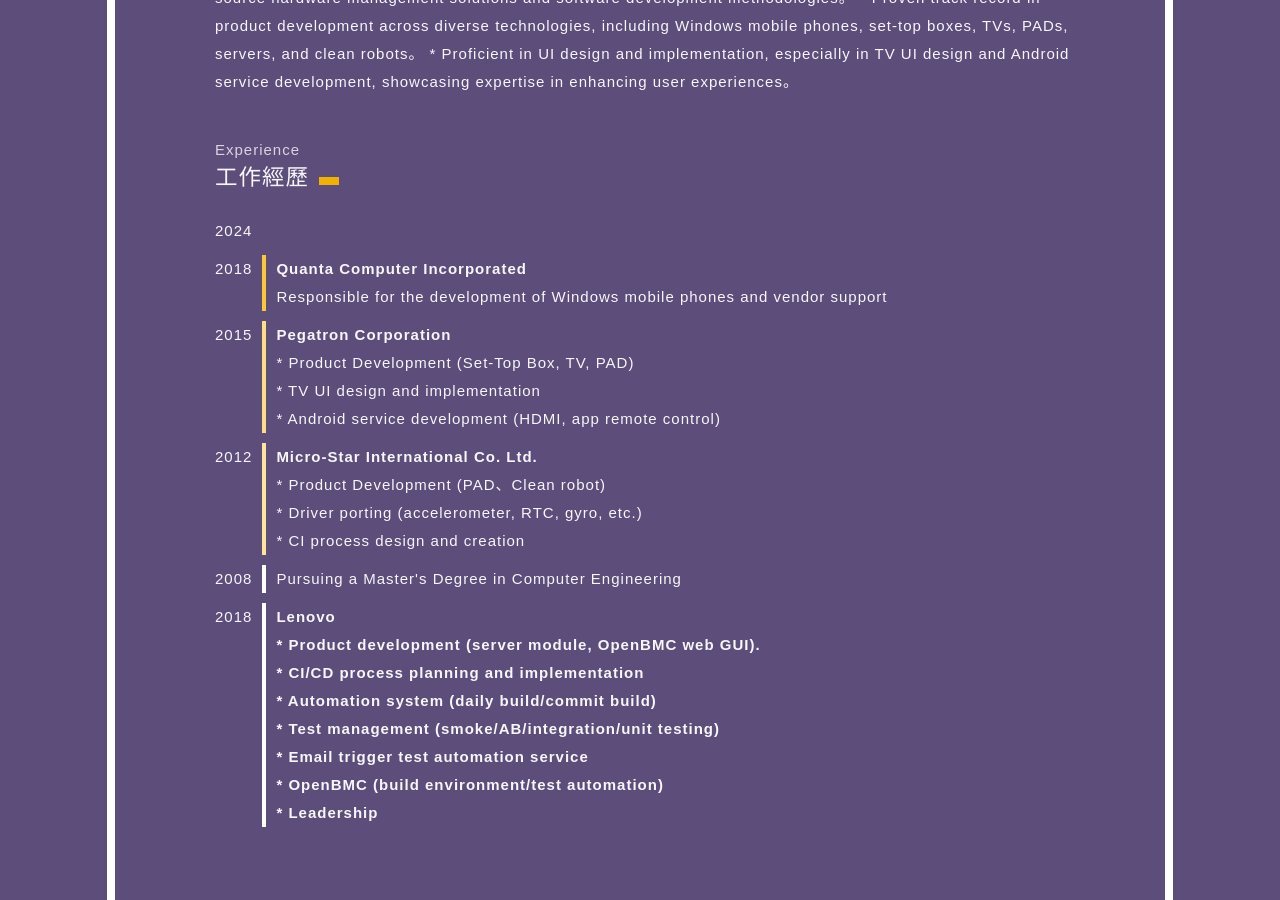
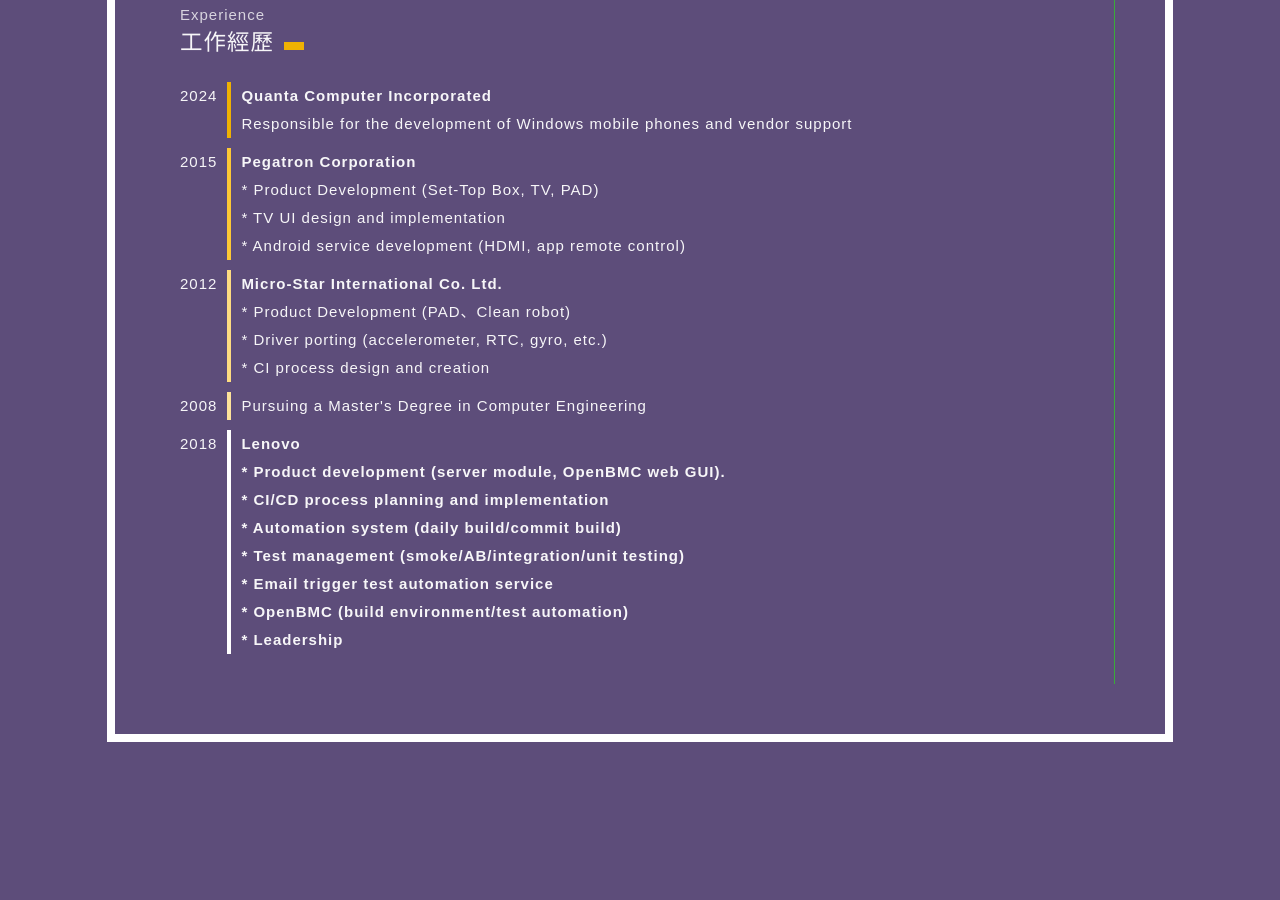
Before and after one commit to gitmaruneko/gitmaruneko.github.io, a Jekyll site: the page personal_detail.html, which Jekyll copies as it is, in a window 1280 px wide and 900 px high, scrolled down 649 px. Built offline with Jekyll 4.4.1, drawn with Linux system fonts in a browser that asks for light colours; after the commit the page ends 1449 px from its top, so only the background shows below that.

Commit message:
Add detail work history

```diff
--- a/personal_detail.html
+++ b/personal_detail.html
@@ -9,7 +9,7 @@
 
 <body>
   <div class="resume">
-    <div class="right">
+    <div class="left">
       <h1>Brief INTRO</h1>
       <hr>
       <p>I excel at integrating and designing automated systems based on team collaboration and product requirements。 This type of work brings me joy as I feel like I’m helping others, and it motivates me to delve deeper and improve my expertise。 When faced with challenges, I always approach them from multiple angles, carefully considering the overall context, and provide the best solutions based on the current situation。
@@ -31,8 +31,6 @@
         <h2>工作經歷</h2>
         <ul class="listExperience">
           <li class="year">2024
-          </li>
-          <li class="year">2018
             <ul>
               <li><b>Quanta Computer Incorporated</b></li>
               <li>Responsible for the development of Windows mobile phones and vendor support</li>
```
